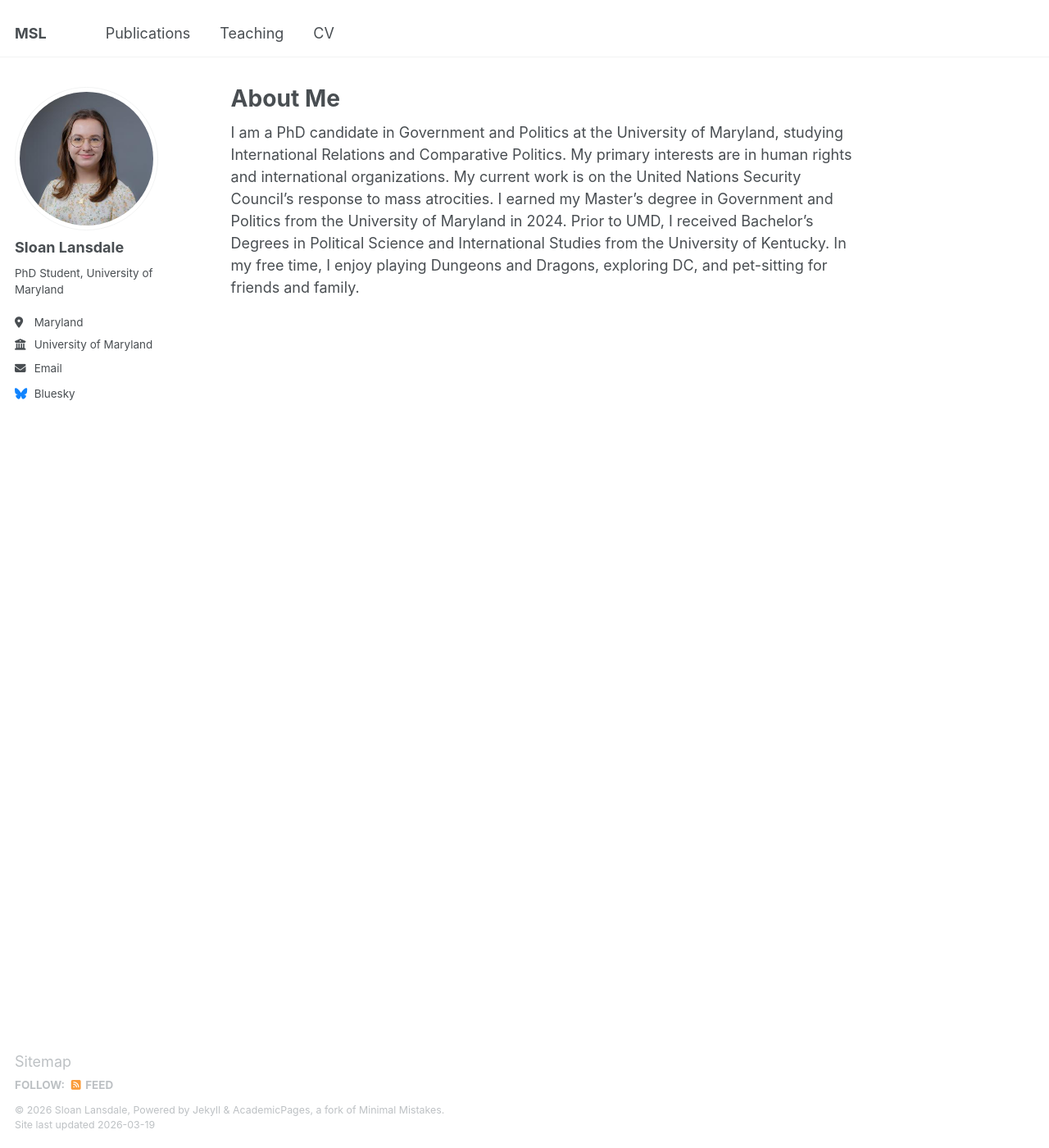
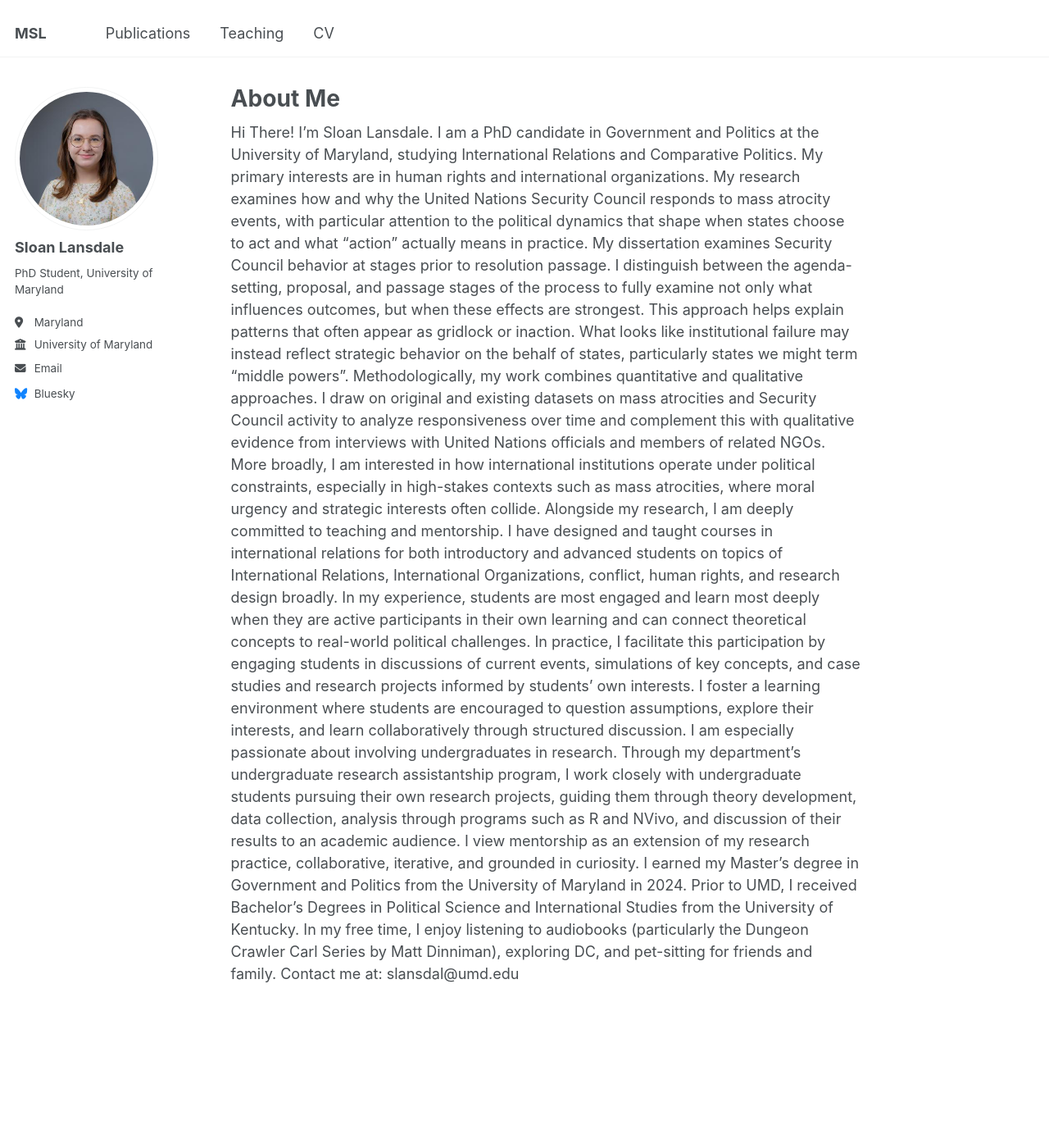
Before and after one commit to slansdale/slansdale.github.io, a Jekyll site: the page built from _pages/about.md, in a window 1280 px wide and 1400 px high. Shown: the whole window at 82% size. Built offline with Jekyll 4.4.1, drawn with Linux system fonts in a browser that asks for light colours.

Commit message:
Update about.md

```diff
--- a/_pages/about.md
+++ b/_pages/about.md
@@ -6,5 +6,13 @@ redirect_from:
   - /about/
   - /about.html
 ---
-
-I am a PhD candidate in Government and Politics at the University of Maryland, studying International Relations and Comparative Politics. My primary interests are in human rights and international organizations. My current work is on the United Nations Security Council's response to mass atrocities. I earned my Master's degree in Government and Politics from the University of Maryland in 2024. Prior to UMD, I received Bachelor's Degrees in Political Science and International Studies from the University of Kentucky. In my free time, I enjoy playing Dungeons and Dragons, exploring DC, and pet-sitting for friends and family.
+Hi There! I'm Sloan Lansdale.
+I am a PhD candidate in Government and Politics at the University of Maryland, studying International Relations and Comparative Politics. My primary interests are in human rights and international organizations. My research examines how and why the United Nations Security Council responds to mass atrocity events, with particular attention to the political dynamics that shape when states choose to act and what "action" actually means in practice.
+My dissertation examines Security Council behavior at stages prior to resolution passage. I distinguish between the agenda-setting, proposal, and passage stages of the process to fully examine not only what influences outcomes, but when these effects are strongest. This approach helps explain patterns that often appear as gridlock or inaction. What looks like institutional failure may instead reflect strategic behavior on the behalf of states, particularly states we might term "middle powers".
+Methodologically, my work combines quantitative and qualitative approaches. I draw on original and existing datasets on mass atrocities and Security Council activity to analyze responsiveness over time and complement this with qualitative evidence from interviews with United Nations officials and members of related NGOs.
+More broadly, I am interested in how international institutions operate under political constraints, especially in high-stakes contexts such as mass atrocities, where moral urgency and strategic interests often collide.
+Alongside my research, I am deeply committed to teaching and mentorship. I have designed and taught courses in international relations for both introductory and advanced students on topics of International Relations, International Organizations, conflict, human rights, and research design broadly. In my experience, students are most engaged and learn most deeply when they are active participants in their own learning and can connect theoretical concepts to real-world political challenges. In practice, I facilitate this participation by engaging students in discussions of current events, simulations of key concepts, and case studies and research projects informed by students' own interests. I foster a learning environment where students are encouraged to question assumptions, explore their interests, and learn collaboratively through structured discussion.
+I am especially passionate about involving undergraduates in research. Through my department's undergraduate research assistantship program, I work closely with undergraduate students pursuing their own research projects, guiding them through theory development, data collection, analysis through programs such as R and NVivo, and discussion of their results to an academic audience. I view mentorship as an extension of my research practice, collaborative, iterative, and grounded in curiosity.
+I earned my Master's degree in Government and Politics from the University of Maryland in 2024. Prior to UMD, I received Bachelor's Degrees in Political Science and International Studies from the University of Kentucky.
+In my free time, I enjoy listening to audiobooks (particularly the Dungeon Crawler Carl Series by Matt Dinniman), exploring DC, and pet-sitting for friends and family.
+Contact me at: slansdal@umd.edu
```
